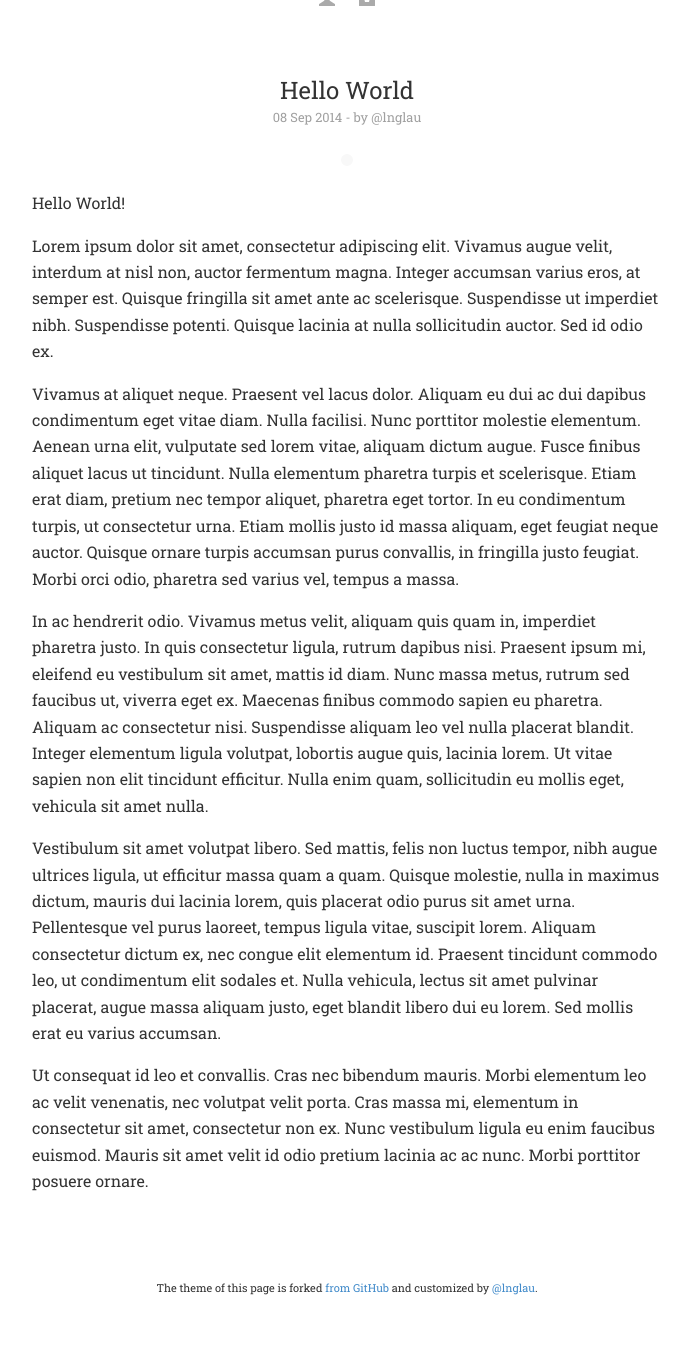
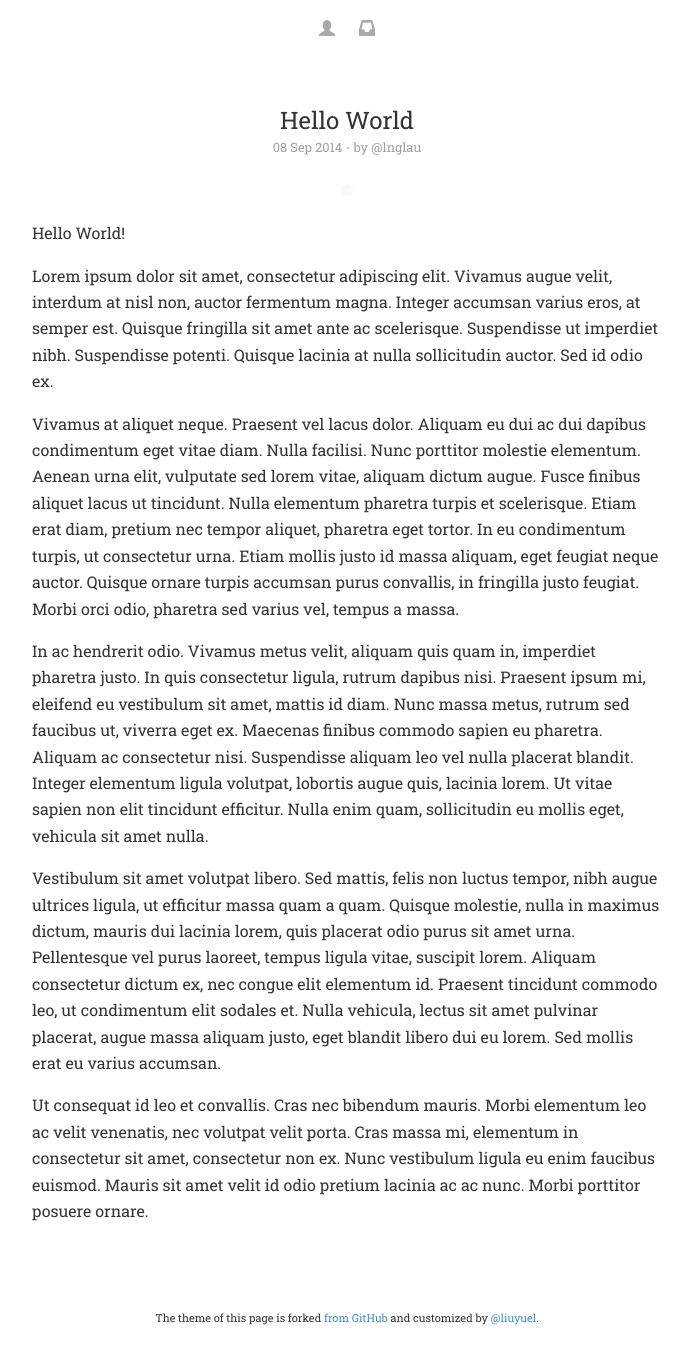
Before and after one commit to lonn/lonn.github.com, a Jekyll site: the page built from _posts/2014-09-08-hello-world.md, in a window 1280 px wide, cut to the strip 214-1596 px from the top of the page. Shown: the top 1364 px of the strip, without its empty margins (293-983 px from the left). Built offline with Jekyll 4.4.1, drawn with Linux system fonts in a browser that asks for light colours; Markdown is read by kramdown in place of the engine named in the settings.

Commit message:
new post and site config update

```diff
--- a/_config.yml
+++ b/_config.yml
@@ -1,8 +1,8 @@
-title: "@lnglau"
+title: "@liuyuel"
 highlighter: pygments
 permalink: pretty
 markdown: redcarpet
-name: "@lnglau"
+name: "@liuyuel"
 description: "blog"
 url: http://liuyuel.com
 author:
--- a/_includes/footer.html
+++ b/_includes/footer.html
@@ -1,5 +1,6 @@
 <footer class="site-footer">
   <div class="container">
-    The theme of this page is forked <a href="https://github.com/muan/muan.github.com" target="_blank" id="repo">from GitHub</a> and customized by <a href="https://twitter.com/lnglau" target="_blank" id="twitter">@lnglau</a>.
+    The theme of this page is forked <a href="https://github.com/muan/muan.github.com" target="_blank" id="repo">from GitHub</a> and customized by
+    <a href="https://twitter.com/lnglau" target="_blank" id="twitter">{{ site.name }}</a>.
   </div>
 </footer>
--- a/_includes/head.html
+++ b/_includes/head.html
@@ -1,3 +1,4 @@
+<link href='/images/favicon.ico' rel='shortcut icon' />
 <link href='/assets/bootstrap.min.css' rel='stylesheet' type='text/css' />
 <!-- <link href='/assets/normalize.css' rel='stylesheet' type='text/css' /> -->
 <link href='/assets/style.css' rel='stylesheet' type='text/css' />
--- a/assets/style.scss
+++ b/assets/style.scss
@@ -56,6 +56,7 @@
 
 .site-header {
   text-align: center;
+  margin-top: 30px;
   padding: 30px 0;
 
   a {
@@ -156,3 +157,10 @@
 .meta {
   &, * { color: #a0a0a0; }
 }
+
+@media only screen and (max-device-width: 500px) {
+  .wrapper {
+    width: 500px;
+    font-size: larger;
+  }
+}
```
Also changed, not shown: _posts/2014-11-16-js-and-css-tricks.md (added, +17 -0 lines), images/favicon.ico (added).
